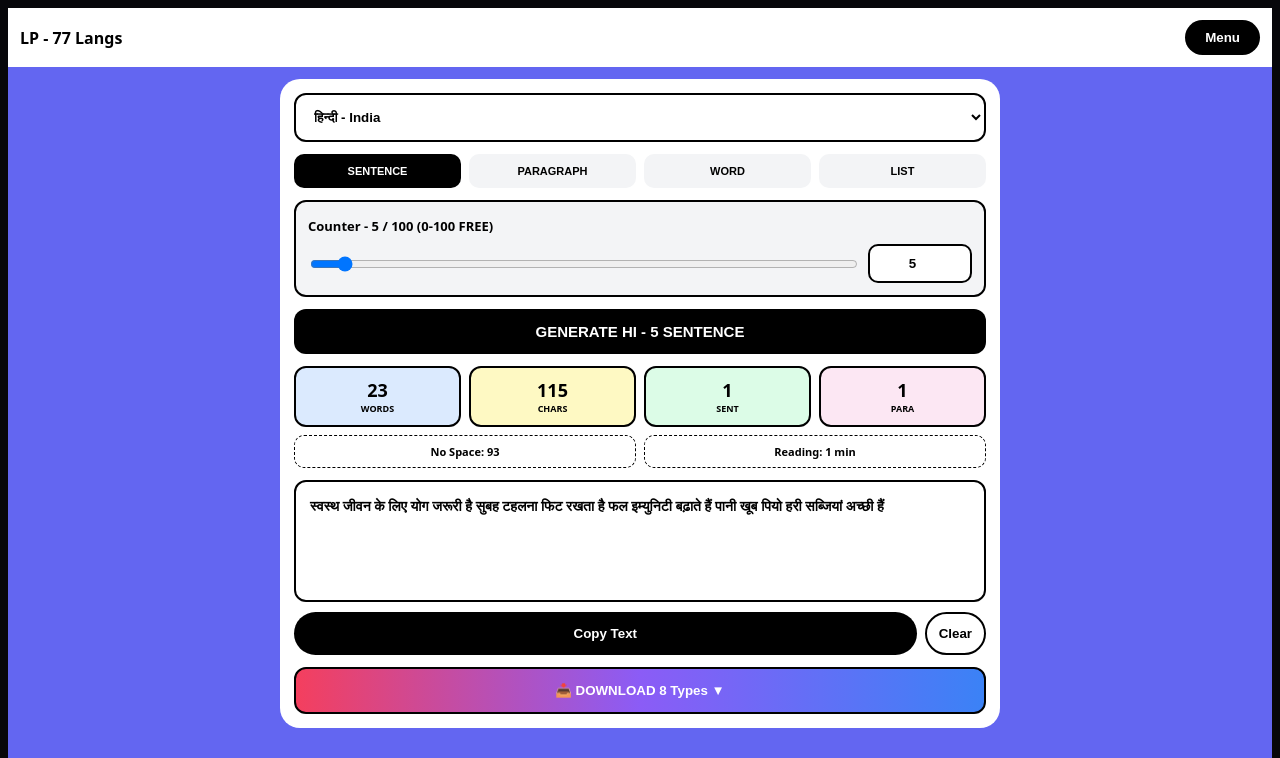
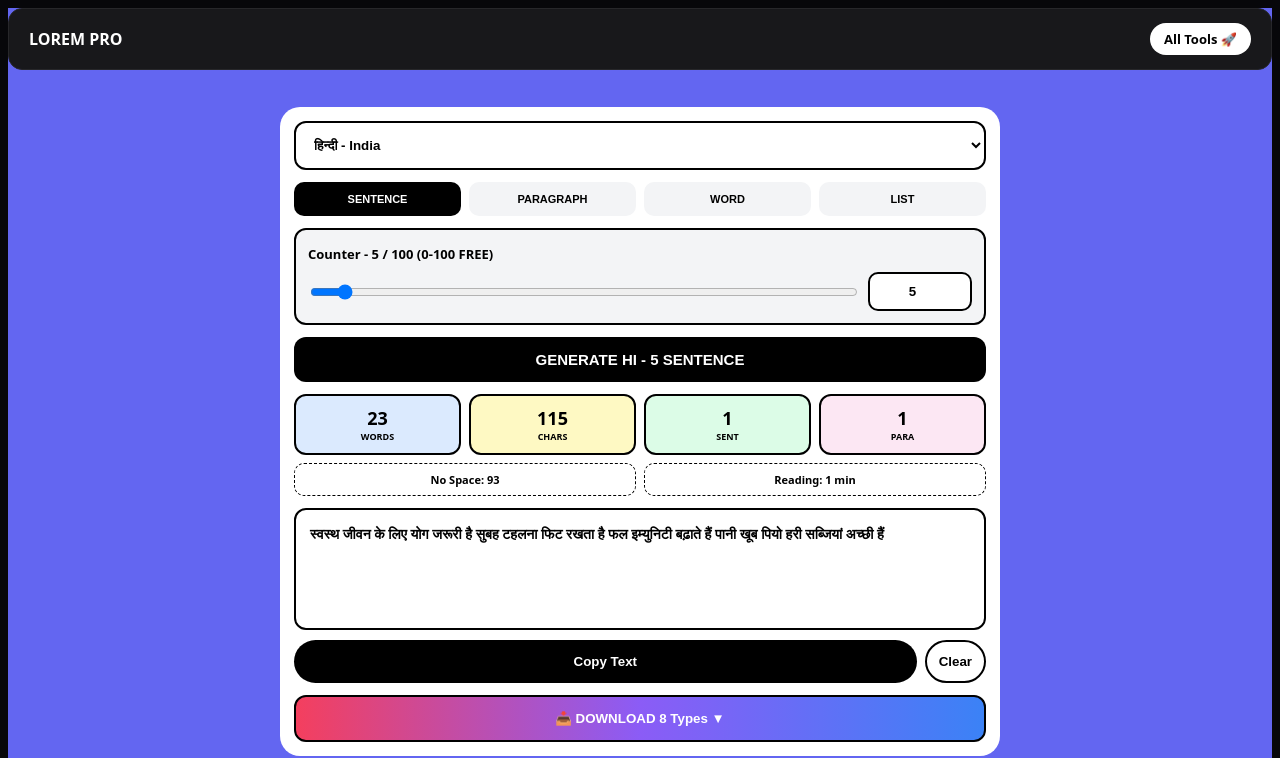
Before and after one commit to Ravs10/lorem-pro-tool, a Next.js app: page / in a window 1280 px wide. Shown: the top 758 px of the page. Built offline with nearby package versions, Linux system fonts and the light colour scheme.

Commit message:
Add Header component to the page

```diff
--- a/app/page.tsx
+++ b/app/page.tsx
@@ -1,6 +1,6 @@
 "use client"
 import {useState,useEffect} from "react"
-
+import Header from "./components/Header";
 const LANGS=[
 ["EN","English - USA UK"],["HI","हिन्दी - India"],["ZH","中文 - China"],
 ["ES","Español - Spain Mexico"],["FR","Français - France"],["DE","Deutsch - Germany"],
@@ -183,10 +183,7 @@ const Wrap=({t,children}:any)=><div style={{background:"#fff",borderRadius:20,pa
 
 return(
 <div style={{background:"#6366f1",minHeight:"100vh",fontFamily:"system-ui"}}>
-<header style={{background:"#fff",padding:12,display:"flex",justifyContent:"space-between",alignItems:"center",position:"sticky",top:0,zIndex:50}}>
-<b style={{color:"#000"}}>LP - {LANGS.length} Langs</b>
-<button onClick={()=>setPage(page==="home"?"menu":"home")} style={{background:"#000",color:"#fff",border:"none",padding:"10px 20px",borderRadius:999,fontWeight:800}}>{page==="home"?"Menu":"Home"}</button>
-</header>
+<Header />
 
 <div style={{maxWidth:720,margin:"auto",padding:12}}>
 {page==="menu"&&<div style={{background:"#fff",borderRadius:20,padding:16}}>
```
